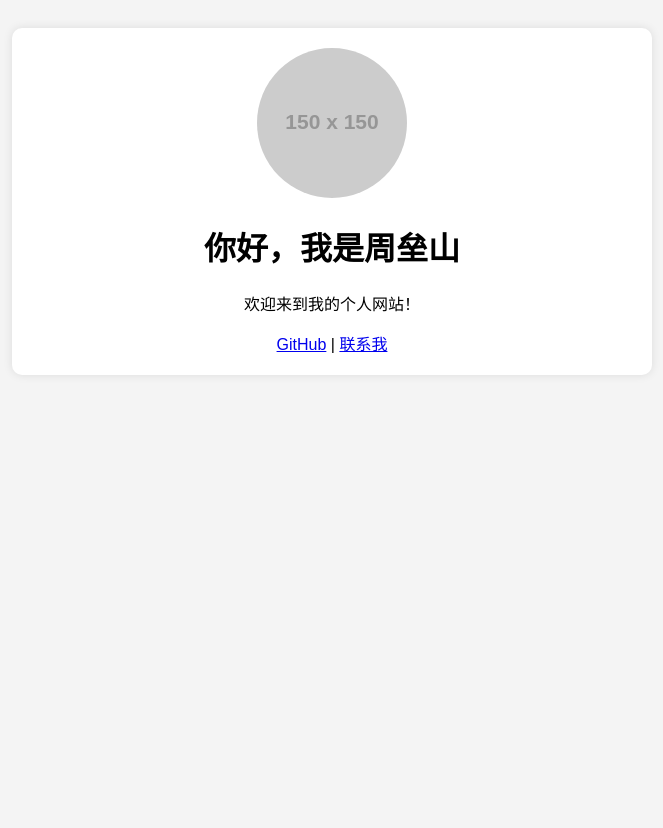
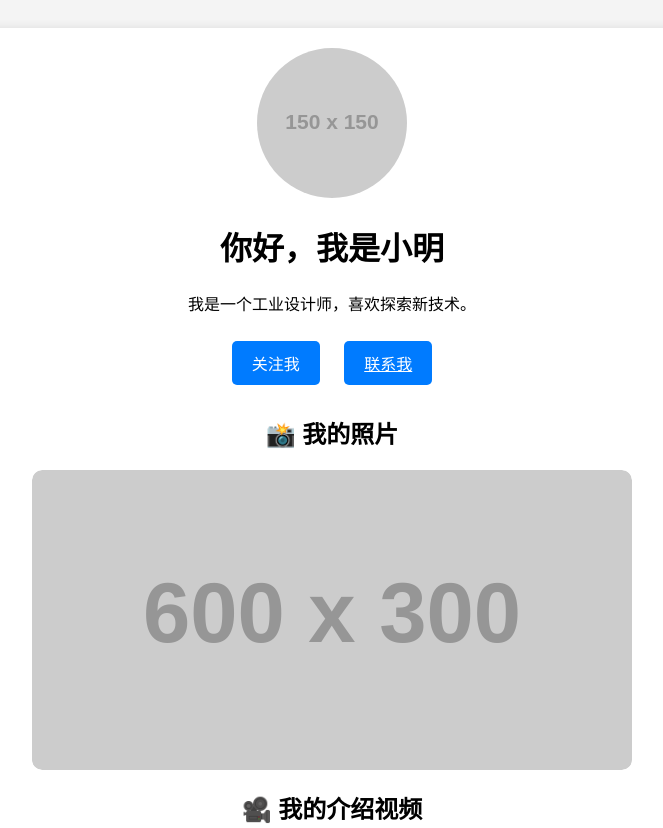
Before and after one commit to zhouleishan/zhouleishan.github.io, a plain HTML site: page index.html in a window 1280 px wide. Shown: the top 828 px of the page, without its empty margins (308-971 px from the left). Before the commit the page ends 800 px from the top, so only its background shows below. Drawn offline with Linux system fonts and the light colour scheme; placeholder pictures from the web are drawn by us.

Commit message:
Update index.html

```diff
--- a/index.html
+++ b/index.html
@@ -3,20 +3,102 @@
 <head>
     <meta charset="UTF-8">
     <meta name="viewport" content="width=device-width, initial-scale=1.0">
-    <title>周垒山的个人网站</title>
+    <title>我的个人网站</title>
     <style>
-        body { font-family: Arial, sans-serif; text-align: center; background: #f4f4f4; padding: 20px; }
-        .container { max-width: 600px; margin: auto; background: white; padding: 20px; border-radius: 10px; box-shadow: 0 0 10px rgba(0, 0, 0, 0.1); }
-        img { width: 150px; border-radius: 50%; }
+        body {
+            font-family: Arial, sans-serif;
+            text-align: center;
+            background: #f4f4f4;
+            padding: 20px;
+        }
+        .container {
+            max-width: 800px;
+            margin: auto;
+            background: white;
+            padding: 20px;
+            border-radius: 10px;
+            box-shadow: 0 0 10px rgba(0, 0, 0, 0.1);
+        }
+        img {
+            width: 150px;
+            border-radius: 50%;
+        }
+        .btn {
+            display: inline-block;
+            margin: 10px;
+            padding: 10px 20px;
+            font-size: 16px;
+            color: white;
+            background: #007bff;
+            border: none;
+            border-radius: 5px;
+            cursor: pointer;
+            transition: 0.3s;
+        }
+        .btn:hover {
+            background: #0056b3;
+            transform: scale(1.1);
+        }
+        .slider {
+            position: relative;
+            width: 100%;
+            max-width: 600px;
+            margin: 20px auto;
+            overflow: hidden;
+            border-radius: 10px;
+        }
+        .slides {
+            display: flex;
+            transition: transform 0.5s ease-in-out;
+        }
+        .slides img {
+            width: 100%;
+            border-radius: 10px;
+        }
+        .video {
+            width: 100%;
+            max-width: 600px;
+            margin: 20px auto;
+            border-radius: 10px;
+        }
     </style>
 </head>
 <body>
     <div class="container">
         <img src="https://via.placeholder.com/150" alt="头像">
-        <h1>你好，我是周垒山</h1>
-        <p>欢迎来到我的个人网站！</p>
-        <a href="https://github.com/yourusername">GitHub</a> |
-        <a href="mailto:youremail@example.com">联系我</a>
+        <h1>你好，我是小明</h1>
+        <p>我是一个工业设计师，喜欢探索新技术。</p>
+
+        <button class="btn" onclick="alert('谢谢你的关注！')">关注我</button>
+        <a href="mailto:youremail@example.com" class="btn">联系我</a>
+
+        <h2>📸 我的照片</h2>
+        <div class="slider">
+            <div class="slides">
+                <img src="https://via.placeholder.com/600x300/FF5733/FFFFFF?text=图片1" alt="图片1">
+                <img src="https://via.placeholder.com/600x300/33FF57/FFFFFF?text=图片2" alt="图片2">
+                <img src="https://via.placeholder.com/600x300/3357FF/FFFFFF?text=图片3" alt="图片3">
+            </div>
+        </div>
+
+        <h2>🎥 我的介绍视频</h2>
+        <iframe class="video" src="https://www.youtube.com/embed/dQw4w9WgXcQ" frameborder="0" allowfullscreen></iframe>
+
+        <h2>🔗 关注我</h2>
+        <a href="https://github.com/yourusername" target="_blank">GitHub</a> |
+        <a href="https://twitter.com/yourusername" target="_blank">Twitter</a>
     </div>
+
+    <script>
+        // 轮播图功能
+        let index = 0;
+        function showSlides() {
+            const slides = document.querySelector('.slides');
+            index++;
+            if (index >= 3) index = 0;
+            slides.style.transform = `translateX(-${index * 100}%)`;
+        }
+        setInterval(showSlides, 3000); // 每3秒切换图片
+    </script>
 </body>
 </html>
```
